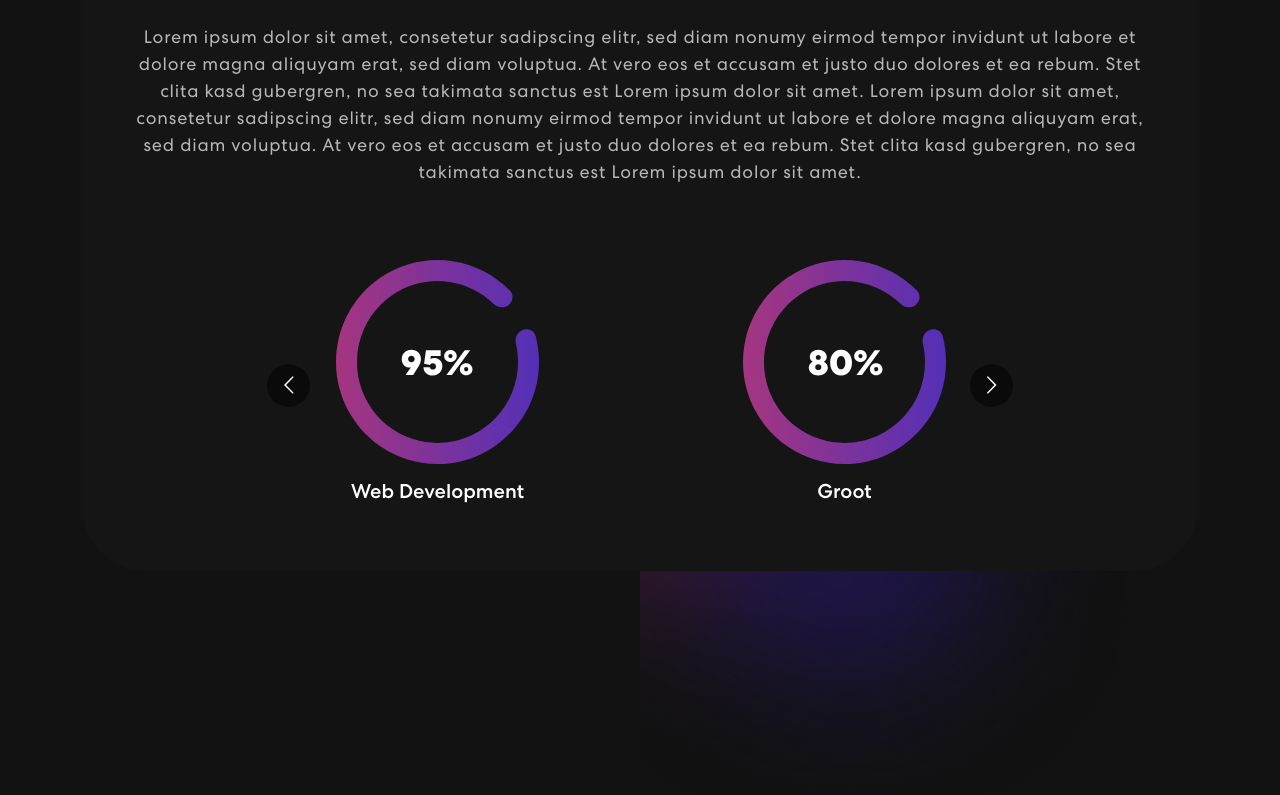
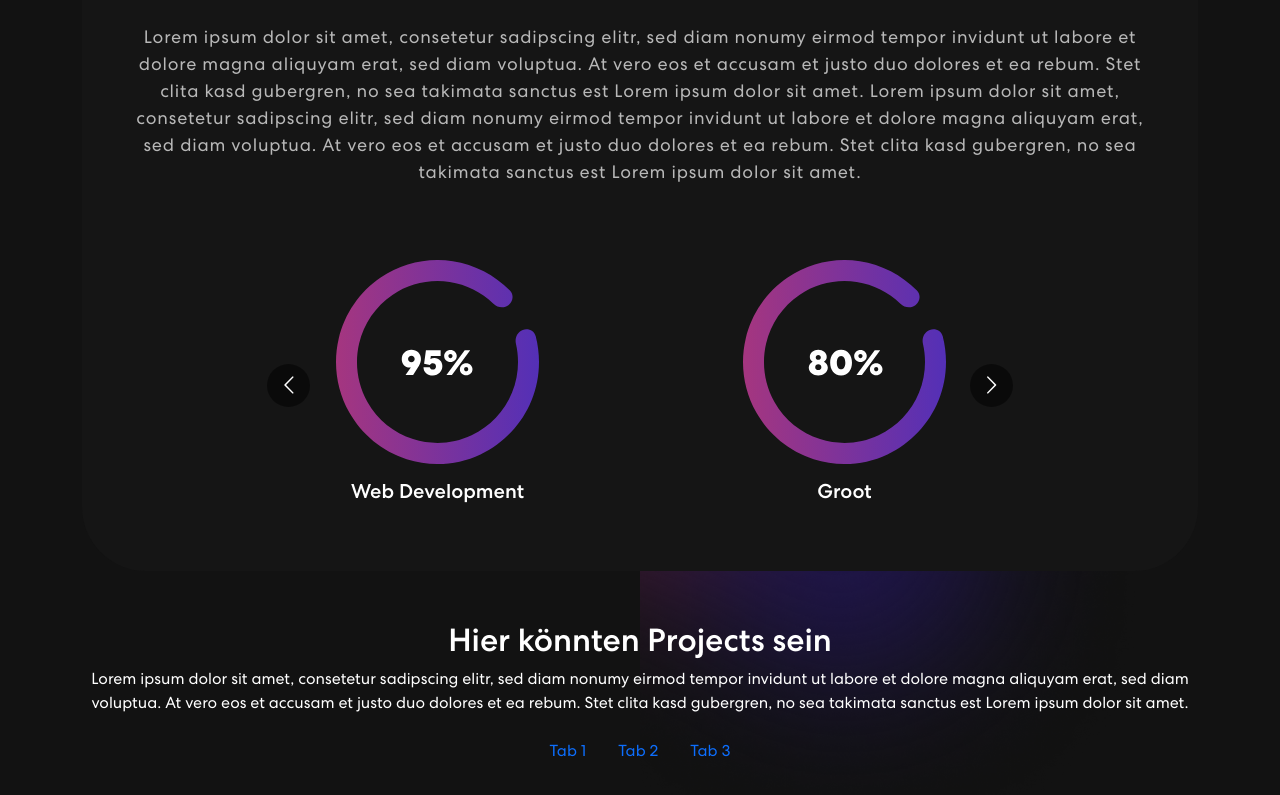
Before and after one commit to stud3ntjan/greenplant, a React (Create React App) app in the folder green-plant/: page / in a window 1280 px wide. Shown: the part 1019-1814 px from the top of the page. Built offline with nearby package versions, Linux system fonts and the light colour scheme.

Commit message:
add example projects

```diff
--- a/green-plant/src/App.js
+++ b/green-plant/src/App.js
@@ -3,6 +3,7 @@ import "./App.css";
 import { NavBar } from "./components/NavBar";
 import { Banner } from "./components/Banner";
 import { Skills } from "./components/Skills";
+import { Projects } from "./components/Projects";
 import "bootstrap/dist/css/bootstrap.min.css";
 
 function App() {
@@ -11,6 +12,7 @@ function App() {
       <NavBar />
       <Banner />
       <Skills />
+      <Projects />
     </div>
   );
 }
--- /dev/null
+++ b/green-plant/src/components/Projects.js
@@ -0,0 +1,73 @@
+import { Container, Col, Row, Nav } from "react-bootstrap";
+import projImg1 from "../assets/img/project-img1.png";
+import projImg2 from "../assets/img/project-img2.png";
+import projImg3 from "../assets/img/project-img3.png";
+
+export const Projects = () => {
+  const projects = [
+    {
+      title: "Business Startup",
+      description: "Design & Development",
+      imgUrl: projImg1,
+    },
+    {
+      title: "Business Startup",
+      description: "Design & Development",
+      imgUrl: projImg2,
+    },
+    {
+      title: "Business Startup",
+      description: "Design & Development",
+      imgUrl: projImg3,
+    },
+    {
+      title: "Business Startup",
+      description: "Design & Development",
+      imgUrl: projImg1,
+    },
+    {
+      title: "Business Startup",
+      description: "Design & Development",
+      imgUrl: projImg2,
+    },
+    {
+      title: "Business Startup",
+      description: "Design & Development",
+      imgUrl: projImg3,
+    },
+  ];
+
+  return (
+    <secton className="projects" id="project">
+      <Container>
+        <Row>
+          <Col>
+            <h2>Hier könnten Projects sein</h2>
+            <p>
+              Lorem ipsum dolor sit amet, consetetur sadipscing elitr, sed diam
+              nonumy eirmod tempor invidunt ut labore et dolore magna aliquyam
+              erat, sed diam voluptua. At vero eos et accusam et justo duo
+              dolores et ea rebum. Stet clita kasd gubergren, no sea takimata
+              sanctus est Lorem ipsum dolor sit amet.
+            </p>
+            <Nav
+              variant="pills"
+              className="nav-pills mb-5 justify-content-center align-items-center"
+              id="pills-tab"
+            >
+              <Nav.Item>
+                <Nav.Link eventKey="first">Tab 1</Nav.Link>
+              </Nav.Item>
+              <Nav.Item>
+                <Nav.Link eventKey="second">Tab 2</Nav.Link>
+              </Nav.Item>
+              <Nav.Item>
+                <Nav.Link eventKey="third">Tab 3</Nav.Link>
+              </Nav.Item>
+            </Nav>
+          </Col>
+        </Row>
+      </Container>
+    </secton>
+  );
+};
```
